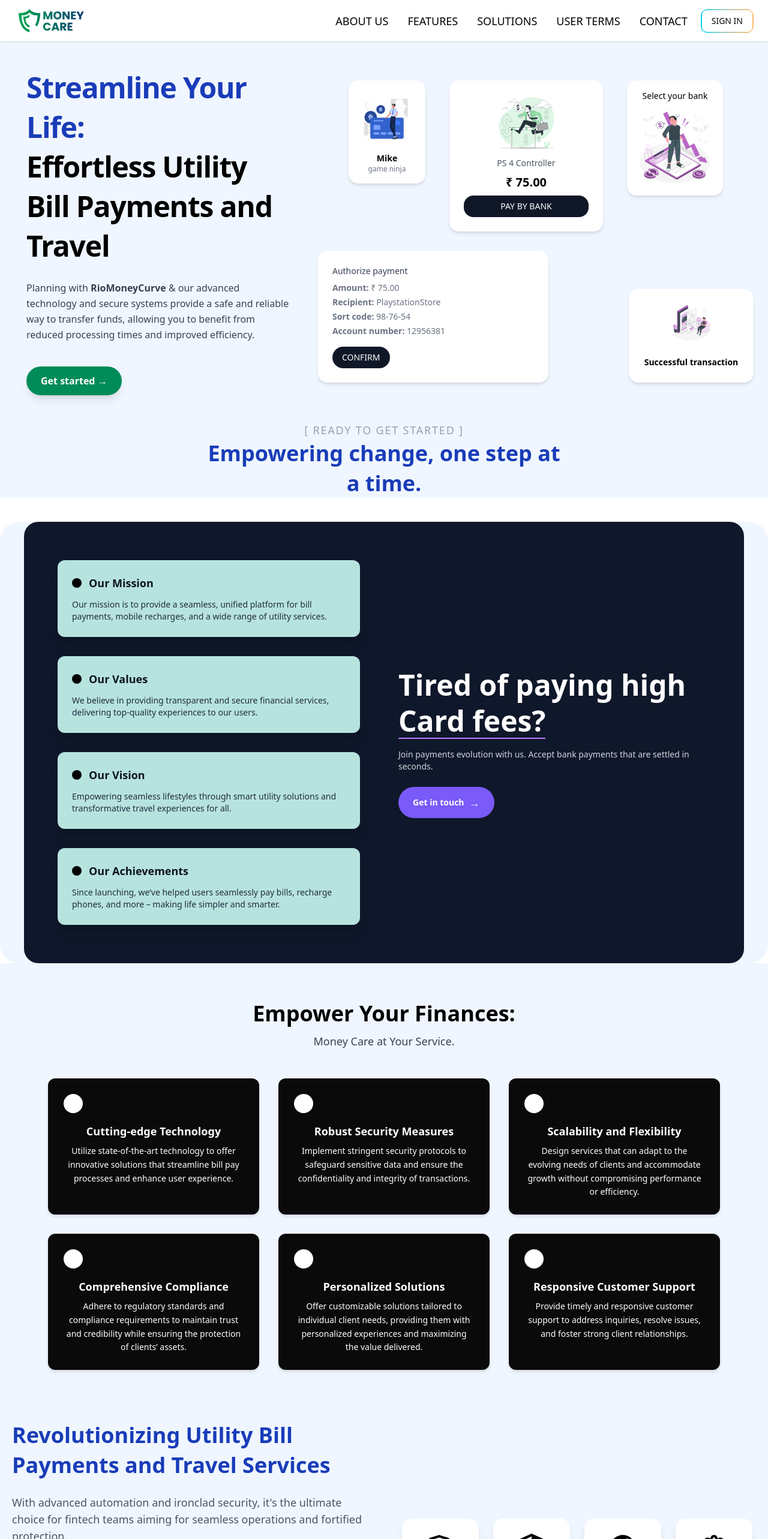
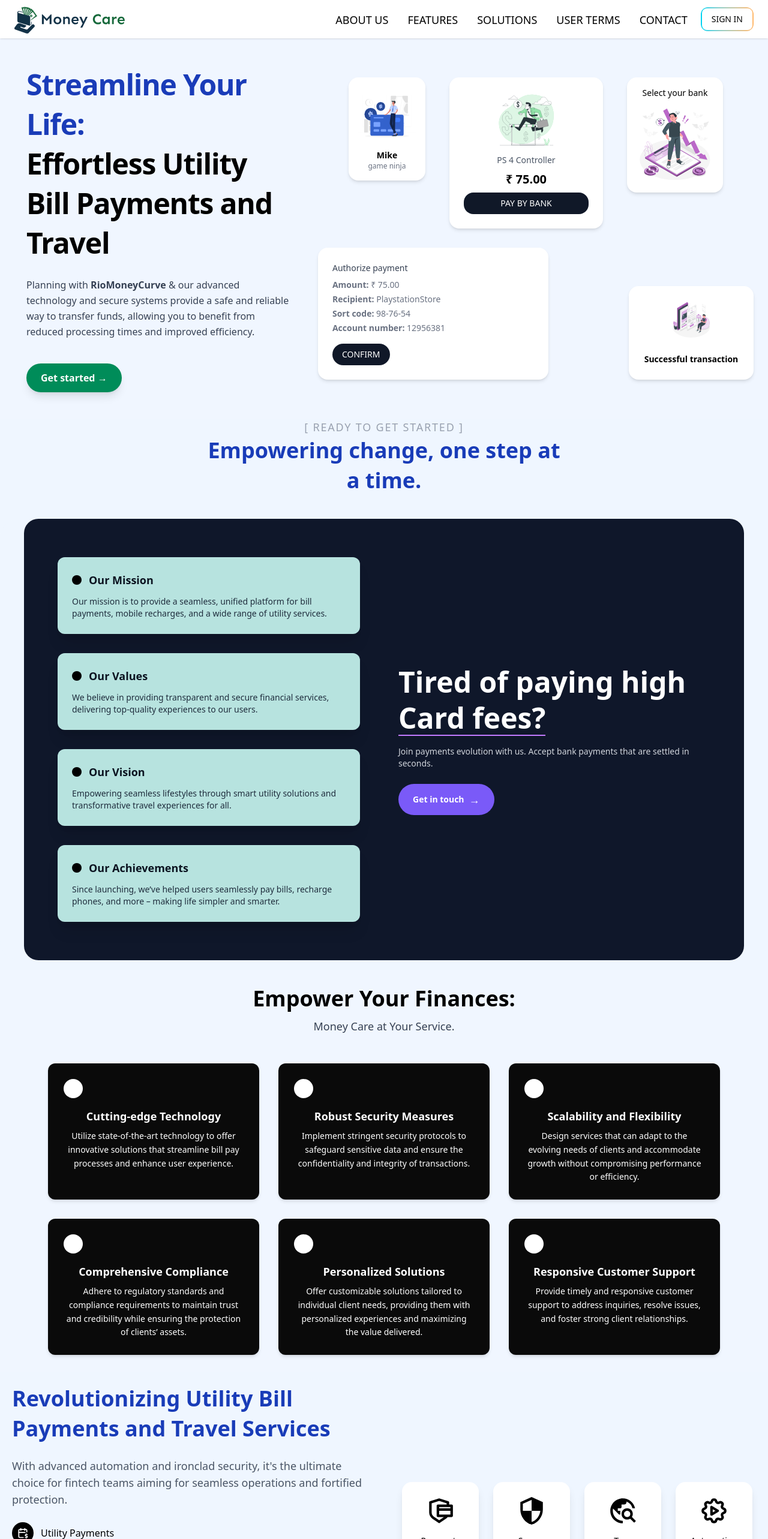
Before and after one commit to Ayush-Khedekar/MONEY_CARE_WEB, a React (Vite) app: page / in a window 1280 px wide. Shown: the top 2566 px of the page at 60% size. Built offline with nearby package versions, Linux system fonts and the light colour scheme.

Commit message:
MOney_Care_fch

```diff
--- a/src/App.tsx
+++ b/src/App.tsx
@@ -33,16 +33,18 @@ const App = () => {
   return (
     <>
       <Navbar />
-      <Home />
+      <section id="HOME">
+        <Home />
+      </section>
       <main>
-        <div
+        <section
           id="ABOUTUS"
           className={`${
             activePrivacy || activeTerms === true ? "blur-xs" : ""
-          } w-full space-y-10`}
+          } w-full space-y-10 bg-blue-50 pb-4`}
         >
           <OurCard />
-        </div>
+        </section>
         <div
           id="FEATURES"
           className={`${
--- a/src/Footer/Footer.tsx
+++ b/src/Footer/Footer.tsx
@@ -1,7 +1,7 @@
 import { useState } from "react";
 import { FaHouseUser, FaLinkedin } from "react-icons/fa";
 
-import FavLogo from "../image-export/LOGO VARIATION 02.svg";
+import FavLogo from "../image-export/MONEY CARE FAVICON SVG (1).svg";
 
 type dataType = {
   icons: React.ReactNode;
@@ -18,7 +18,7 @@ const Footer = () => {
       <img
         src={FavLogo}
         alt="bgLogo"
-        className="w-full h-40 opacity-55 object-contain mb-6 pointer-events-none select-none"
+        className="w-full h-30 opacity-55 object-contain mb-6 pointer-events-none select-none"
       />
 
       <div className="w-full flex flex-col sm:flex-row sm:justify-between items-center gap-6 sm:gap-0">
--- a/src/components/NavBar/Navbar.tsx
+++ b/src/components/NavBar/Navbar.tsx
@@ -50,9 +50,9 @@ const Navbar = () => {
       <div className="flex relative justify-between items-center px-6 py-2 bg-white">
         <img
           src={images.LOGO}
-          className="lg:w-[10%] sm:w-[33%] w-[30%] md:w-[20%] cursor-pointer hover:scale-105 transition-transform duration-300"
+          onClick={() => handleScrollTo("HOME")}
+          className="lg:w-[15%] sm:w-[35%] w-[40%] md:w-[25%] cursor-pointer hover:scale-105 transition-transform duration-300"
         />
-
         <div className="flex gap-6 items-center">
           <div className="hidden lg:block">
             <ul className="flex items-center gap-4">
--- a/src/components/Service.tsx
+++ b/src/components/Service.tsx
@@ -59,7 +59,7 @@ const services: servicetype[] = [
 
 const Service = () => {
   return (
-    <div className="py-16 px-6 md:px-20 bg-[#f0f6ff] text-center">
+    <div className="py-7 px-6 md:px-20 bg-[#f0f6ff] text-center">
       <h2 className="text-3xl md:text-4xl font-bold mb-3 text-black">
         Empower Your Finances:
       </h2>
--- a/src/image-export/Images.ts
+++ b/src/image-export/Images.ts
@@ -1,4 +1,4 @@
-import LOGO from "./LOGO.svg";
+import LOGO from "./MONEY CARE LOGO SVG (1).svg";
 import Credit from "./Credit card-rafiki.svg";
 import Money from "./Money motivation-bro.svg";
 import MoneyStress from "./Money stress-amico.svg";
--- a/src/index.css
+++ b/src/index.css
@@ -26,3 +26,7 @@
 section {
   scroll-margin-top: 80px;
 }
+
+#about-us {
+  scroll-margin-top: 80px; /* height of navbar */
+}
--- a/src/pages/Contact/Contact.tsx
+++ b/src/pages/Contact/Contact.tsx
@@ -4,15 +4,17 @@ import Contact_Info from "./ContactInfo/Contact_Info";
 import Location from "./ContactInfo/Location";
 import { GrContactInfo } from "react-icons/gr";
 import { SiGoogleforms } from "react-icons/si";
-import logo from "../../image-export/LOGO.svg";
+import logo from "../../image-export/MONEY CARE LOGO SVG (1).svg";
 import { motion } from "motion/react";
 const Contact = () => {
   const [activeTab, setActiveTab] = useState(false);
 
   return (
-    <div className={`w-full space-y-10 flex flex-col items-center sm:p-6 bg-blue-50 sm:pt-6`}>
+    <div
+      className={`w-full space-y-10 flex flex-col items-center sm:p-6 bg-blue-50`}
+    >
       <div className="flex flex-col items-center mt-3 text-center gap-5">
-        <img src={logo} alt="logo" className="sm:w-[10%] w-[35%]" />
+        <img src={logo} alt="logo" className="sm:w-[30%] w-[35%]" />
         <p className="sm:text-[1.3rem] font-semibold text-blue-800">
           We're here to assist you. Reach out to us for any inquiries or
           support.
```
Also changed, not shown: src/image-export/MONEY CARE FAVICON SVG (1).svg (added), src/image-export/MONEY CARE LOGO SVG (1).svg (added).
